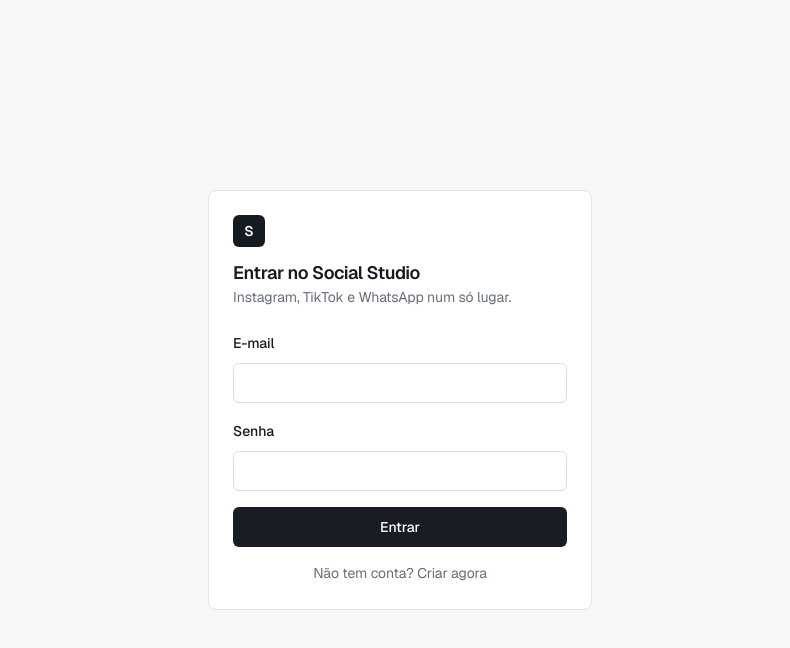
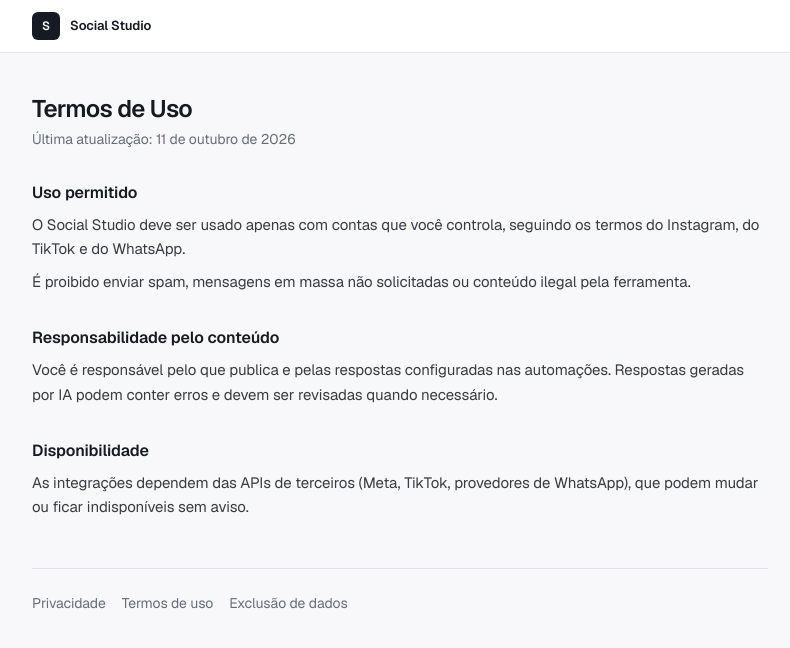
Before and after one commit to kaian77/voz-de-deus-app, a React (Vite) app: page /termos in a window 1280 px wide. Before the commit this address led to /studio. Shown: the top 648 px of the page, without its empty margins (240-1030 px from the left). Built offline with nearby package versions, Linux system fonts and the light colour scheme; no server answers.

Commit message:
Add privacy policy, terms and data deletion pages
Public pages required by Meta and TikTok to publish the apps:
/privacidade, /termos and /exclusao-de-dados.

Co-Authored-By: Claude Opus 5.5 <noreply@anthropic.com>
Claude-Session: https://claude.ai/code/session_01UqzE7qBafNXmU3So8D9MZX

```diff
--- a/src/App.tsx
+++ b/src/App.tsx
@@ -16,6 +16,7 @@ import Competitors from "./studio/pages/Competitors";
 import Accounts from "./studio/pages/Accounts";
 import ClaudeApi from "./studio/pages/ClaudeApi";
 import Messages from "./studio/pages/Messages";
+import Legal from "./studio/pages/Legal";
 
 const queryClient = new QueryClient();
 
@@ -43,6 +44,9 @@ const App = () => (
             <Route path="contas" element={<Accounts />} />
             <Route path="claude" element={<ClaudeApi />} />
           </Route>
+          <Route path="/privacidade" element={<Legal doc="privacidade" />} />
+          <Route path="/termos" element={<Legal doc="termos" />} />
+          <Route path="/exclusao-de-dados" element={<Legal doc="exclusao-de-dados" />} />
           <Route path="*" element={<Navigate to="/studio" replace />} />
         </Routes>
       </Router>
--- /dev/null
+++ b/src/studio/pages/Legal.tsx
@@ -0,0 +1,140 @@
+import { Link } from "react-router-dom";
+import { useStudioTheme } from "../components/bits";
+
+// Páginas públicas exigidas pela Meta e pelo TikTok para publicar o app:
+// política de privacidade, termos de uso e instruções de exclusão de dados.
+
+const UPDATED = "11 de outubro de 2026";
+
+type Doc = { title: string; sections: { heading: string; body: string[] }[] };
+
+const DOCS: Record<"privacidade" | "termos" | "exclusao-de-dados", Doc> = {
+  privacidade: {
+    title: "Política de Privacidade",
+    sections: [
+      {
+        heading: "O que é o Social Studio",
+        body: [
+          "O Social Studio é uma ferramenta de gestão de redes sociais. Com ela, o titular de uma conta profissional do Instagram, do TikTok ou do WhatsApp agenda publicações, responde comentários e mensagens e acompanha o desempenho do próprio perfil.",
+        ],
+      },
+      {
+        heading: "Dados que coletamos",
+        body: [
+          "Dados da conta conectada: identificador, nome de usuário, nome, foto de perfil, biografia, número de seguidores e de publicações.",
+          "Conteúdo da conta: publicações e métricas públicas (curtidas, comentários), comentários recebidos e mensagens enviadas para a conta, com o nome de usuário de quem comentou ou escreveu.",
+          "Tokens de acesso emitidos pela Meta, pelo TikTok ou pelo provedor de WhatsApp. Eles servem para agir em nome da conta conectada.",
+          "Conteúdo criado no próprio Studio: rascunhos, imagens, legendas, agendamentos, automações e configurações da marca.",
+          "E-mail e senha de acesso ao Studio. A senha é guardada pelo serviço de autenticação, nunca em texto aberto.",
+        ],
+      },
+      {
+        heading: "Como usamos os dados",
+        body: [
+          "Somente para fazer o que o titular da conta pede: publicar conteúdo, responder comentários e mensagens conforme as automações configuradas, mostrar métricas e gerar sugestões de conteúdo.",
+          "Textos de comentários, mensagens e do perfil podem ser enviados a um provedor de inteligência artificial (Anthropic) apenas para redigir respostas e análises solicitadas pelo titular. Esses dados não são usados para treinar modelos.",
+          "Não vendemos, alugamos nem compartilhamos dados com anunciantes.",
+        ],
+      },
+      {
+        heading: "Onde os dados ficam",
+        body: [
+          "Os dados ficam em um banco de dados gerenciado (Supabase), com acesso restrito ao titular da conta por regras de segurança no nível de cada registro. Os tokens de acesso não são acessíveis pelo navegador.",
+        ],
+      },
+      {
+        heading: "Por quanto tempo",
+        body: [
+          "Enquanto a conta estiver conectada. Ao desconectar uma rede ou pedir a exclusão, os dados dessa conta são apagados, conforme a página de exclusão de dados.",
+        ],
+      },
+      {
+        heading: "Seus direitos",
+        body: [
+          "Você pode acessar, corrigir ou apagar seus dados a qualquer momento, com base na Lei Geral de Proteção de Dados (Lei 13.709/2018). Veja como em “Exclusão de dados”.",
+        ],
+      },
+    ],
+  },
+  termos: {
+    title: "Termos de Uso",
+    sections: [
+      {
+        heading: "Uso permitido",
+        body: [
+          "O Social Studio deve ser usado apenas com contas que você controla, seguindo os termos do Instagram, do TikTok e do WhatsApp.",
+          "É proibido enviar spam, mensagens em massa não solicitadas ou conteúdo ilegal pela ferramenta.",
+        ],
+      },
+      {
+        heading: "Responsabilidade pelo conteúdo",
+        body: [
+          "Você é responsável pelo que publica e pelas respostas configuradas nas automações. Respostas geradas por IA podem conter erros e devem ser revisadas quando necessário.",
+        ],
+      },
+      {
+        heading: "Disponibilidade",
+        body: [
+          "As integrações dependem das APIs de terceiros (Meta, TikTok, provedores de WhatsApp), que podem mudar ou ficar indisponíveis sem aviso.",
+        ],
+      },
+    ],
+  },
+  "exclusao-de-dados": {
+    title: "Exclusão de dados",
+    sections: [
+      {
+        heading: "Desconectar uma rede",
+        body: [
+          "No Social Studio, abra Contas e toque em Desconectar ao lado da conta. A conta, os tokens de acesso e os comentários e conversas ligados a ela são apagados na hora.",
+        ],
+      },
+      {
+        heading: "Remover o acesso pelo Instagram ou Facebook",
+        body: [
+          "No Instagram: Configurações → Aplicativos e sites → remova o Social Studio. No Facebook: Configurações → Aplicativos e sites. Depois disso, o Studio perde o acesso e deixa de receber novos dados.",
+        ],
+      },
+      {
+        heading: "Apagar tudo",
+        body: [
+          "Para apagar também sua conta de acesso ao Studio e todo o conteúdo criado nele, envie uma mensagem pelo direct do perfil que usa o Studio pedindo a exclusão. Atendemos em até 15 dias e confirmamos por mensagem.",
+        ],
+      },
+    ],
+  },
+};
+
+export default function Legal({ doc }: { doc: keyof typeof DOCS }) {
+  useStudioTheme();
+  const d = DOCS[doc];
+  return (
+    <div className="min-h-screen bg-background">
+      <header className="border-b bg-card">
+        <div className="mx-auto flex max-w-3xl items-center gap-2.5 px-4 py-3">
+          <span className="flex h-7 w-7 items-center justify-center rounded-md bg-foreground text-[12px] font-semibold text-background">S</span>
+          <Link to="/studio" className="text-[13px] font-semibold">Social Studio</Link>
+        </div>
+      </header>
+      <main className="mx-auto max-w-3xl px-4 py-10">
+        <h1 className="text-2xl font-semibold tracking-tight">{d.title}</h1>
+        <p className="mt-1 text-sm text-muted-foreground">Última atualização: {UPDATED}</p>
+        <div className="mt-8 space-y-8">
+          {d.sections.map((s) => (
+            <section key={s.heading}>
+              <h2 className="text-base font-semibold">{s.heading}</h2>
+              <div className="mt-2 space-y-2 text-[15px] leading-relaxed text-foreground/85">
+                {s.body.map((p, i) => <p key={i}>{p}</p>)}
+              </div>
+            </section>
+          ))}
+        </div>
+        <nav className="mt-12 flex flex-wrap gap-4 border-t pt-6 text-sm text-muted-foreground">
+          <Link to="/privacidade" className="hover:text-foreground">Privacidade</Link>
+          <Link to="/termos" className="hover:text-foreground">Termos de uso</Link>
+          <Link to="/exclusao-de-dados" className="hover:text-foreground">Exclusão de dados</Link>
+        </nav>
+      </main>
+    </div>
+  );
+}
```
